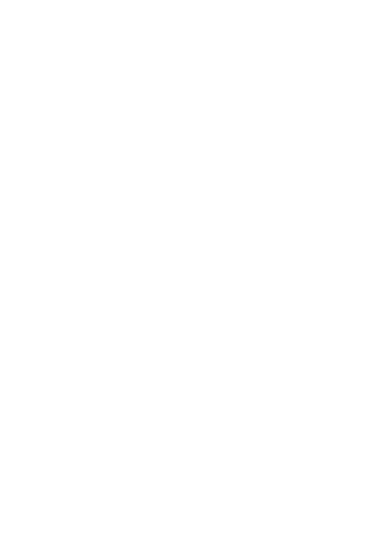
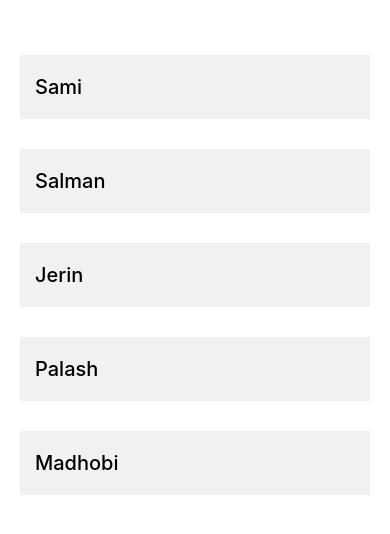
Before and after one commit to Sami-Shafi/Learning_ReactNative, a React Native app: screen / in a window 390 px wide. Shown: the top 534 px of the page. Built offline with nearby package versions, Linux system fonts and the light colour scheme.

Commit message:
FlatList Added

```diff
--- a/App.js
+++ b/App.js
@@ -1,24 +1,26 @@
 import { useState } from "react";
-import { StyleSheet, Text, View, ScrollView } from "react-native";
+import { StyleSheet, Text, View, FlatList } from "react-native";
 
 export default function App() {
 	const [people, setPeople] = useState([
-		{ name: "Sami", key: 1 },
-		{ name: "Salman", key: 2 },
-		{ name: "Jerin", key: 3 },
-		{ name: "Palash", key: 4 },
-		{ name: "Madhobi", key: 5 },
+		{ name: "Sami", id: 1 },
+		{ name: "Salman", id: 2 },
+		{ name: "Jerin", id: 3 },
+		{ name: "Palash", id: 4 },
+		{ name: "Madhobi", id: 5 },
 	]);
 
 	return (
 		<View style={styles.container}>
-			<ScrollView>
-				{people.map((individual) => {
-					<View key={individual.key}>
-						<Text style={styles.item}>{individual.name}</Text>
-					</View>;
-				})}
-			</ScrollView>
+			<FlatList
+				keyExtractor={(item) => item.id}
+				data={people}
+				renderItem={({ item }) => (
+					<View>
+						<Text style={styles.item}>{item.name}</Text>
+					</View>
+				)}
+			/>
 		</View>
 	);
 }
```
